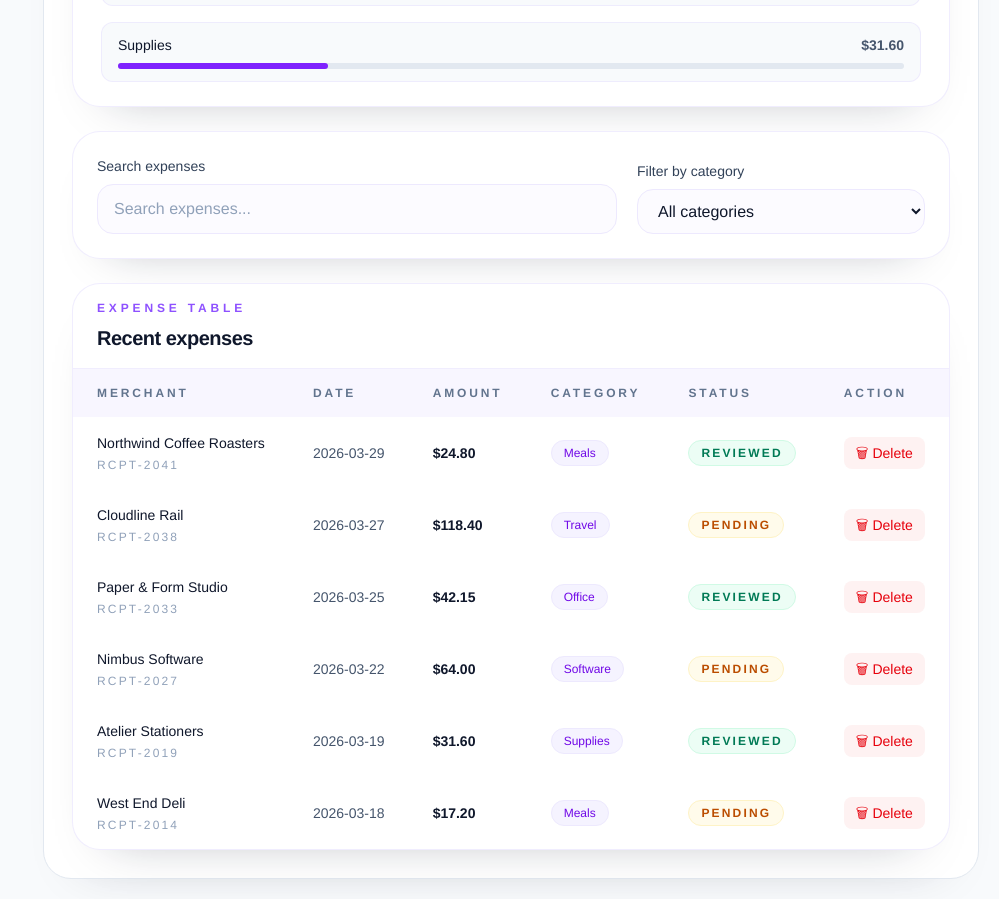
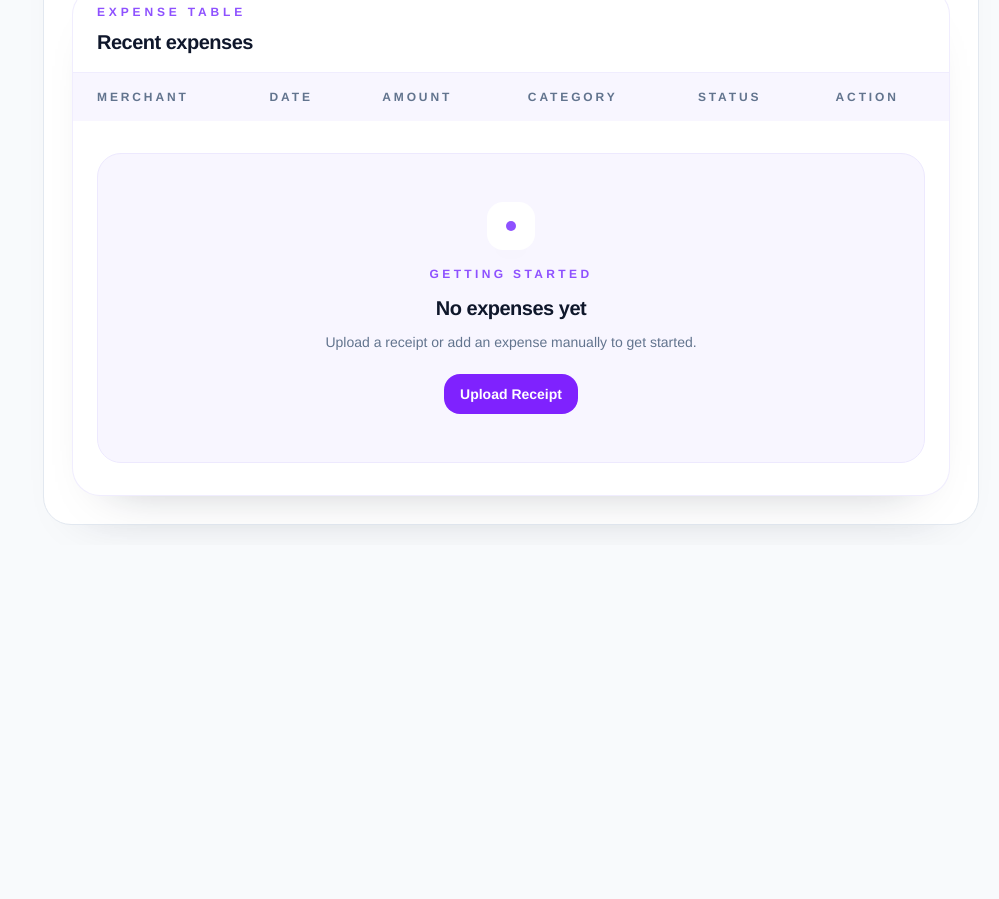
Before and after one commit to lucaalberto-giorgi/receipt-flow, a React (Vite) app: page /expenses in a window 1280 px wide. Shown: the part 900-1799 px from the top of the page, without its empty margins (281-1280 px from the left). After the commit the page ends 1445 px from the top, so only its background shows below. Built offline with nearby package versions, Linux system fonts and the light colour scheme.

Commit message:
Remove seeded data, improve empty states, and clean UI components

```diff
--- /dev/null
+++ b/src/components/EmptyStateCard.jsx
@@ -0,0 +1,41 @@
+import { Link } from 'react-router-dom'
+
+function EmptyStateCard({
+  title,
+  description,
+  actionLabel,
+  actionTo,
+  eyebrow = 'Empty State',
+  padded = true,
+}) {
+  return (
+    <div
+      className={`rounded-[24px] border border-violet-100 bg-violet-50/70 text-center dark:border-slate-700 dark:bg-slate-800/80 ${
+        padded ? 'px-6 py-10 sm:px-8 sm:py-12' : 'px-5 py-8'
+      }`}
+    >
+      <div className="mx-auto flex h-12 w-12 items-center justify-center rounded-2xl bg-white shadow-[0_16px_30px_-22px_rgba(76,29,149,0.35)] dark:bg-slate-900">
+        <div className="h-2.5 w-2.5 rounded-full bg-violet-500" />
+      </div>
+      <p className="mt-4 text-xs font-semibold uppercase tracking-[0.28em] text-violet-500">
+        {eyebrow}
+      </p>
+      <h4 className="mt-3 text-xl font-semibold tracking-tight text-slate-900 dark:text-slate-100">
+        {title}
+      </h4>
+      <p className="mx-auto mt-2 max-w-md text-sm leading-6 text-slate-500 dark:text-slate-400">
+        {description}
+      </p>
+      {actionLabel && actionTo ? (
+        <Link
+          to={actionTo}
+          className="mt-5 inline-flex items-center justify-center rounded-2xl bg-violet-600 px-4 py-2.5 text-sm font-semibold text-white shadow-[0_18px_32px_-20px_rgba(124,58,237,0.9)] transition hover:bg-violet-700 focus-visible:outline-none focus-visible:ring-4 focus-visible:ring-violet-200"
+        >
+          {actionLabel}
+        </Link>
+      ) : null}
+    </div>
+  )
+}
+
+export default EmptyStateCard
--- a/src/components/dashboard/DashboardRecentExpenses.jsx
+++ b/src/components/dashboard/DashboardRecentExpenses.jsx
@@ -1,3 +1,5 @@
+import EmptyStateCard from '../EmptyStateCard'
+
 function StatusBadge({ status }) {
   const styles =
     status === 'Reviewed'
@@ -58,14 +60,13 @@ function DashboardRecentExpenses({ expenses }) {
         ))}
 
         {expenses.length === 0 && (
-          <div className="rounded-[24px] border border-dashed border-violet-200 bg-violet-50/60 px-6 py-12 text-center dark:border-slate-700 dark:bg-slate-800">
-            <p className="text-lg font-semibold tracking-tight text-slate-900 dark:text-slate-100">
-              No expenses yet
-            </p>
-            <p className="mt-2 text-sm text-slate-500 dark:text-slate-400">
-              Save a receipt from the upload page to populate the dashboard.
-            </p>
-          </div>
+          <EmptyStateCard
+            eyebrow="Latest Activity"
+            title="No expenses yet"
+            description="Upload a receipt to get started and your recent activity will appear here."
+            actionLabel="Upload Receipt"
+            actionTo="/upload-receipt"
+          />
         )}
       </div>
     </section>
--- a/src/components/expenses/ExpensesTable.jsx
+++ b/src/components/expenses/ExpensesTable.jsx
@@ -1,3 +1,5 @@
+import EmptyStateCard from '../EmptyStateCard'
+
 function StatusBadge({ status }) {
   const styles =
     status === 'Reviewed'
@@ -13,7 +15,7 @@ function StatusBadge({ status }) {
   )
 }
 
-function ExpensesTable({ expenses, onDeleteExpense }) {
+function ExpensesTable({ expenses, hasExpenses, onDeleteExpense }) {
   return (
     <section className="overflow-hidden rounded-[28px] border border-violet-100/80 bg-white shadow-[0_24px_48px_-38px_rgba(15,23,42,0.35)] dark:border-slate-700 dark:bg-slate-900">
       <div className="flex items-center justify-between border-b border-violet-100/80 px-5 py-4 dark:border-slate-700 sm:px-6">
@@ -93,13 +95,18 @@ function ExpensesTable({ expenses, onDeleteExpense }) {
         </table>
 
         {expenses.length === 0 && (
-          <div className="px-6 py-16 text-center">
-            <p className="text-lg font-semibold tracking-tight text-slate-900 dark:text-slate-100">
-              No expenses found.
-            </p>
-            <p className="mt-2 text-sm text-slate-500 dark:text-slate-400">
-              Try a different search term or clear the category filter.
-            </p>
+          <div className="px-6 py-8">
+            <EmptyStateCard
+              eyebrow={hasExpenses ? 'No Results' : 'Getting Started'}
+              title={hasExpenses ? 'No matching expenses' : 'No expenses yet'}
+              description={
+                hasExpenses
+                  ? 'Try a different search term or clear the category filter.'
+                  : 'Upload a receipt or add an expense manually to get started.'
+              }
+              actionLabel={hasExpenses ? undefined : 'Upload Receipt'}
+              actionTo={hasExpenses ? undefined : '/upload-receipt'}
+            />
           </div>
         )}
       </div>
--- a/src/components/upload-receipt/ExtractedExpenseForm.jsx
+++ b/src/components/upload-receipt/ExtractedExpenseForm.jsx
@@ -25,7 +25,7 @@ function ExtractedExpenseForm({
             Extracted Expense
           </h3>
           <p className="mt-2 text-sm text-slate-500 dark:text-slate-400">
-            Review and adjust the mocked receipt fields before saving.
+            Review and adjust the expense details before saving.
           </p>
         </div>
 
--- a/src/components/upload-receipt/ReceiptUploader.jsx
+++ b/src/components/upload-receipt/ReceiptUploader.jsx
@@ -66,10 +66,13 @@ function ReceiptUploader({
         />
 
         {!selectedFile && (
-          <div className="flex min-h-[440px] flex-col items-center justify-center rounded-[24px] bg-transparent px-6 text-center">
+          <div className="flex min-h-[440px] flex-col items-center justify-center rounded-[24px] border border-white/70 bg-white/55 px-6 text-center dark:border-slate-700 dark:bg-slate-900/40">
             <div className="flex h-16 w-16 items-center justify-center rounded-3xl bg-violet-600 text-lg font-semibold text-white shadow-[0_18px_32px_-20px_rgba(124,58,237,0.85)]">
               +
             </div>
+            <p className="mt-5 text-xs font-semibold uppercase tracking-[0.28em] text-violet-500">
+              Receipt Upload
+            </p>
             <h4 className="mt-6 text-2xl font-semibold tracking-tight text-slate-900 dark:text-slate-100">
               Drag and drop your receipt
             </h4>
--- a/src/context/ExpensesContext.jsx
+++ b/src/context/ExpensesContext.jsx
@@ -1,10 +1,9 @@
 import { createContext, useContext, useMemo, useState } from 'react'
-import { mockExpenses } from '../data/mockExpenses'
 
 const ExpensesContext = createContext(null)
 
 function ExpensesProvider({ children }) {
-  const [expenses, setExpenses] = useState(() => mockExpenses)
+  const [expenses, setExpenses] = useState([])
 
   function addExpense(expense) {
     setExpenses((currentExpenses) => [expense, ...currentExpenses])
--- a/src/data/mockExpenses.js
+++ /dev/null
@@ -1,62 +0,0 @@
-export const mockExpenses = [
-  {
-    id: 'exp-001',
-    merchant: 'Northwind Coffee Roasters',
-    date: '2026-03-29',
-    amount: '$24.80',
-    category: 'Meals',
-    notes: 'Client meeting coffee and pastries.',
-    status: 'Reviewed',
-    reference: 'RCPT-2041',
-  },
-  {
-    id: 'exp-002',
-    merchant: 'Cloudline Rail',
-    date: '2026-03-27',
-    amount: '$118.40',
-    category: 'Travel',
-    notes: 'Train ticket for regional site visit.',
-    status: 'Pending',
-    reference: 'RCPT-2038',
-  },
-  {
-    id: 'exp-003',
-    merchant: 'Paper & Form Studio',
-    date: '2026-03-25',
-    amount: '$42.15',
-    category: 'Office',
-    notes: 'Notebook and printer paper restock.',
-    status: 'Reviewed',
-    reference: 'RCPT-2033',
-  },
-  {
-    id: 'exp-004',
-    merchant: 'Nimbus Software',
-    date: '2026-03-22',
-    amount: '$64.00',
-    category: 'Software',
-    notes: 'Monthly design tooling subscription.',
-    status: 'Pending',
-    reference: 'RCPT-2027',
-  },
-  {
-    id: 'exp-005',
-    merchant: 'Atelier Stationers',
-    date: '2026-03-19',
-    amount: '$31.60',
-    category: 'Supplies',
-    notes: 'Packaging labels and markers.',
-    status: 'Reviewed',
-    reference: 'RCPT-2019',
-  },
-  {
-    id: 'exp-006',
-    merchant: 'West End Deli',
-    date: '2026-03-18',
-    amount: '$17.20',
-    category: 'Meals',
-    notes: 'Team lunch during working session.',
-    status: 'Pending',
-    reference: 'RCPT-2014',
-  },
-]
--- a/src/pages/Dashboard.jsx
+++ b/src/pages/Dashboard.jsx
@@ -1,5 +1,6 @@
 import DashboardRecentExpenses from '../components/dashboard/DashboardRecentExpenses'
 import DashboardSummaryCard from '../components/dashboard/DashboardSummaryCard'
+import EmptyStateCard from '../components/EmptyStateCard'
 import { useExpenses } from '../context/ExpensesContext'
 
 function parseAmount(amount) {
@@ -40,6 +41,7 @@ function Dashboard() {
   const topCategoryName = topCategoryEntry?.[0] ?? 'No category yet'
   const topCategoryCount = topCategoryEntry?.[1] ?? 0
   const recentExpenses = expenses.slice(0, 4)
+  const hasExpenses = expenses.length > 0
 
   return (
     <section className="space-y-6">
@@ -94,6 +96,8 @@ function Dashboard() {
           <p className="text-xs font-semibold uppercase tracking-[0.32em] text-violet-500">
             Top Category
           </p>
+          {hasExpenses ? (
+            <>
               <h3 className="mt-2 text-2xl font-semibold tracking-tight text-slate-900 dark:text-slate-100">
                 {topCategoryName}
               </h3>
@@ -118,6 +122,19 @@ function Dashboard() {
                   </span>
                 </div>
               </div>
+            </>
+          ) : (
+            <div className="mt-5">
+              <EmptyStateCard
+                eyebrow="Analytics"
+                title="No analytics available yet"
+                description="Add your first expense and this section will surface your top category automatically."
+                actionLabel="Upload Receipt"
+                actionTo="/upload-receipt"
+                padded={false}
+              />
+            </div>
+          )}
         </section>
 
         <DashboardRecentExpenses expenses={recentExpenses} />
--- a/src/pages/Expenses.jsx
+++ b/src/pages/Expenses.jsx
@@ -213,6 +213,7 @@ function Expenses() {
 
         <ExpensesTable
           expenses={filteredExpenses}
+          hasExpenses={expenses.length > 0}
           onDeleteExpense={handleDeleteExpense}
         />
       </section>
--- a/src/pages/UploadReceipt.jsx
+++ b/src/pages/UploadReceipt.jsx
@@ -5,7 +5,6 @@ import ReceiptUploader from '../components/upload-receipt/ReceiptUploader'
 import { useExpenses } from '../context/ExpensesContext'
 
 const API_URL = import.meta.env.VITE_API_URL
-console.log(API_URL)
 
 const EMPTY_FORM = {
   merchant: '',
@@ -182,8 +181,8 @@ function UploadReceipt() {
             Upload Receipt
           </h2>
           <p className="mt-2 max-w-2xl text-sm text-slate-500 dark:text-slate-400">
-            Drop in a receipt and review the mocked extraction before saving it
-            as an expense.
+            Drop in a receipt and review extracted details before saving it as
+            an expense.
           </p>
         </div>
 
```
Lines whose indentation alone changed are shown as unchanged.
